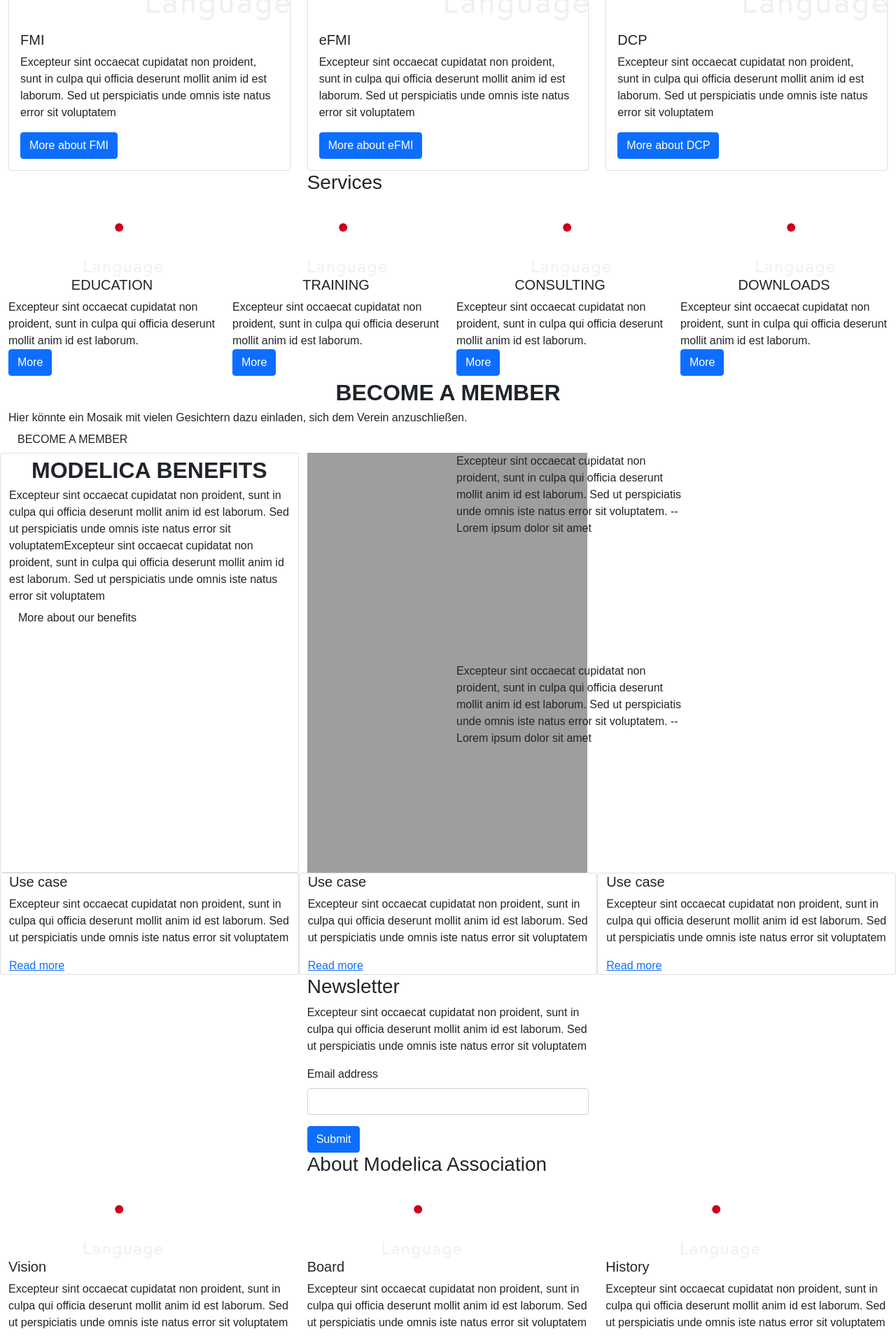
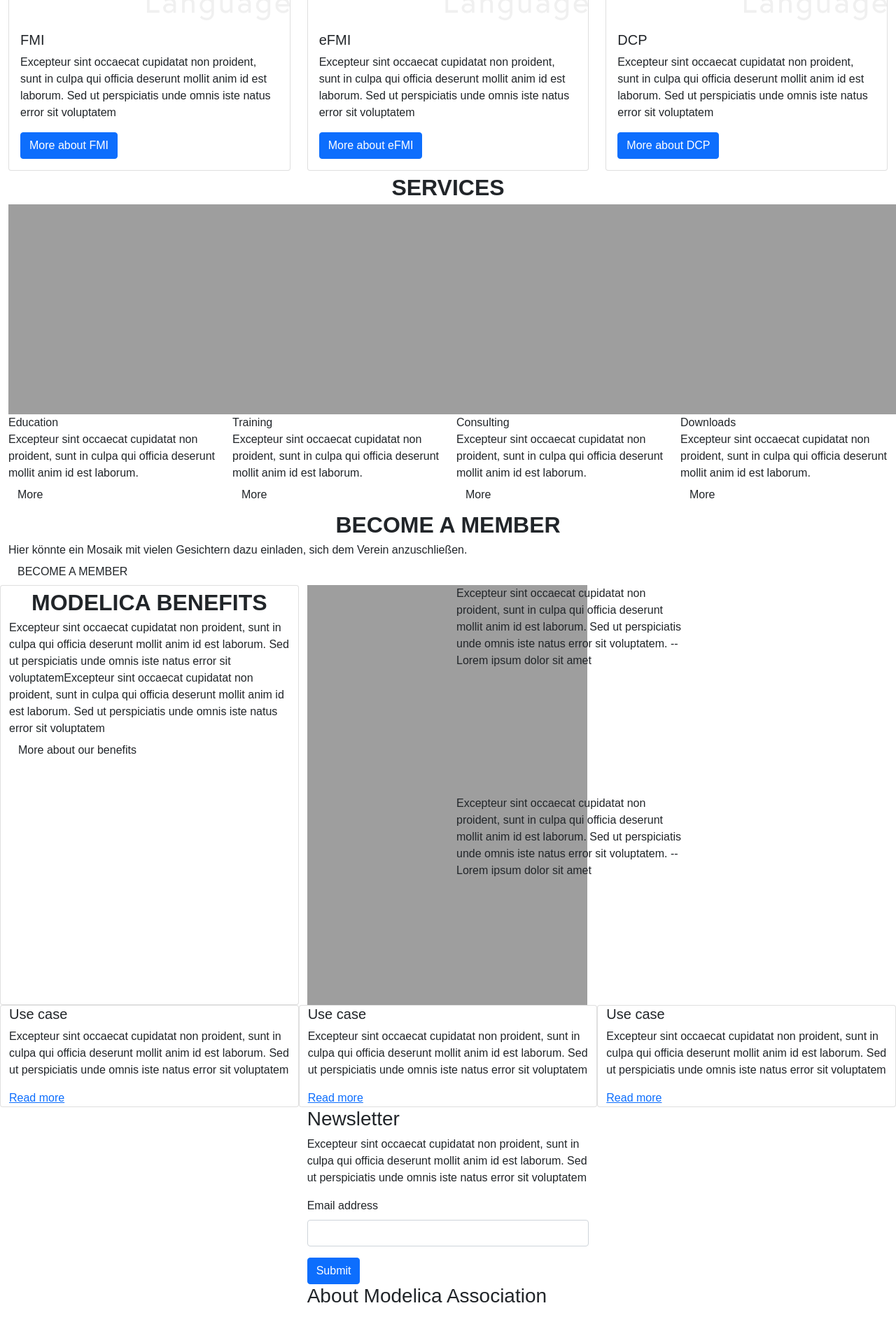
Before and after one commit to HausEmodelica/modelica-association, a Jekyll site: the page built from index.html, in a window 1280 px wide. Shown: the part 2195-4104 px from the top of the page at 70% size. Built offline with Jekyll 4.4.1, drawn with Linux system fonts in a browser that asks for light colours; some web fonts are replaced.

Commit message:
services component

```diff
--- a/_includes/services.html
+++ b/_includes/services.html
@@ -1,19 +1,20 @@
+<div class="row services">
+    <div class="col-sm-12">
         <div class="row">
-    <div class="col-sm-12">
-        <div class="row ">
-            <div class="col-sm-4 offset-sm-4"><h3>Services</h3></div>
+            <div class="col-sm-12 title">Services</div>
         </div>
         <div class="row">
             {% for item in site.data.services %}
             <div class="col-sm-3">
+                <div class="col-sm-12 service-card">
                     <div class="row">
                         <div class="col-sm-12 icon">
                             <img src="{{site.url}}{{item.icon}}" alt="">
                         </div>
                     </div>
                     <div class="row">
-                    <div class="col-sm-12 title">
-                        <h5>{{item.title}}</h5>
+                        <div class="col-sm-12 item-title">
+                            {{item.title}}
                         </div>
                     </div>
                     <div class="row">
@@ -23,10 +24,11 @@
                     </div>
                     <div class="row">
                         <div class="col-sm-12 link">
-                        <a href="{{item.link}}" class="btn btn-primary">More</a>
+                            <a href="{{item.link}}" class="btn">More</a>
                         </div>
                     </div>
 
+                </div>
             </div>
             {% endfor %}
         </div>
```
Also changed, not shown: _data/services.yml (+4 -4 lines). Lines whose indentation alone changed are shown as unchanged.
